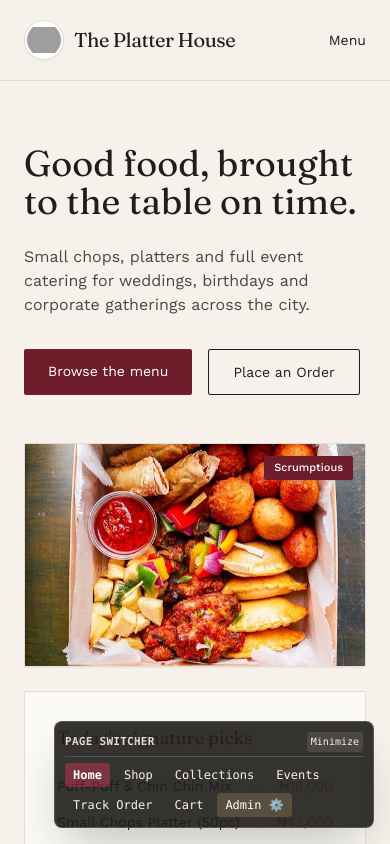
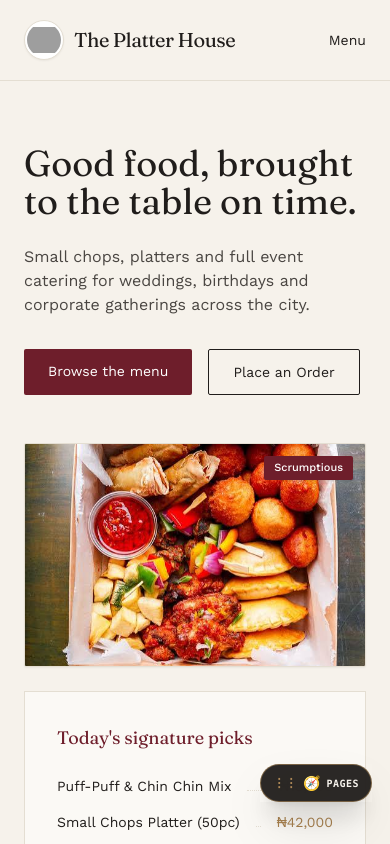
Before and after one commit to DavidAjayiA/THE-PLATTER-HOUSE, a React (Vite) app: page / in a window 390 px wide. Shown: the top 844 px of the page. Built offline with nearby package versions, Linux system fonts and the light colour scheme; grey boxes are pictures that could not be loaded.

Commit message:
feat: make page switcher touch-draggable and collapsible on mobile devices

```diff
--- a/App.jsx
+++ b/App.jsx
@@ -1,4 +1,4 @@
-import { useState, useEffect } from "react";
+import { useState, useEffect, useRef } from "react";
 import CateringHome from "./CateringHome";
 import ShopPage from "./ShopPage";
 import CollectionsPage from "./CollectionsPage";
@@ -60,79 +60,190 @@ export default function App() {
     <div className="relative">
       {renderCurrentPage()}
 
-      {/* Development Quick Navigation Bar */}
-      <div className="fixed bottom-4 right-4 z-50 bg-[#201D1B] text-[#F6F2EB] shadow-2xl rounded-lg p-2.5 text-xs font-mono border border-[#E4DED2]/20 max-w-xs transition-all opacity-90 hover:opacity-100">
-        <div className="flex items-center justify-between gap-3 mb-1.5 pb-1 border-b border-[#E4DED2]/20">
-          <span className="font-semibold tracking-wide text-[11px] text-[#E4DED2]">PAGE SWITCHER</span>
+      {/* Touch & Mouse Draggable Movable Page Switcher */}
+      <DraggablePageSwitcher currentHash={currentHash} navigateTo={navigateTo} />
+    </div>
+  );
+}
+
+function DraggablePageSwitcher({ currentHash, navigateTo }) {
+  const [isOpen, setIsOpen] = useState(false);
+  const [position, setPosition] = useState(() => {
+    if (typeof window !== "undefined") {
+      return {
+        x: Math.max(12, window.innerWidth - 130),
+        y: Math.max(12, window.innerHeight - 80),
+      };
+    }
+    return { x: 20, y: 100 };
+  });
+
+  const isDraggingRef = useRef(false);
+  const hasMovedRef = useRef(false);
+  const dragStartRef = useRef({ startX: 0, startY: 0, origX: 0, origY: 0 });
+  const containerRef = useRef(null);
+
+  // Handle Drag Start
+  const handleStart = (clientX, clientY) => {
+    isDraggingRef.current = true;
+    hasMovedRef.current = false;
+    dragStartRef.current = {
+      startX: clientX,
+      startY: clientY,
+      origX: position.x,
+      origY: position.y,
+    };
+  };
+
+  // Handle Drag Move with Screen Boundary Clamping
+  const handleMove = (clientX, clientY) => {
+    if (!isDraggingRef.current) return;
+    const dx = clientX - dragStartRef.current.startX;
+    const dy = clientY - dragStartRef.current.startY;
+
+    if (Math.abs(dx) > 3 || Math.abs(dy) > 3) {
+      hasMovedRef.current = true;
+    }
+
+    const elemWidth = containerRef.current?.offsetWidth || 140;
+    const elemHeight = containerRef.current?.offsetHeight || 44;
+
+    const maxX = window.innerWidth - elemWidth - 10;
+    const maxY = window.innerHeight - elemHeight - 10;
+
+    const newX = Math.min(Math.max(10, dragStartRef.current.origX + dx), maxX);
+    const newY = Math.min(Math.max(10, dragStartRef.current.origY + dy), maxY);
+
+    setPosition({ x: newX, y: newY });
+  };
+
+  const handleEnd = () => {
+    isDraggingRef.current = false;
+  };
+
+  // Touch Handlers for Mobile Phones
+  const onTouchStart = (e) => {
+    const t = e.touches[0];
+    handleStart(t.clientX, t.clientY);
+  };
+
+  const onTouchMove = (e) => {
+    if (!isDraggingRef.current) return;
+    const t = e.touches[0];
+    handleMove(t.clientX, t.clientY);
+  };
+
+  // Mouse Handlers for Desktop
+  const onMouseDown = (e) => {
+    if (e.button !== 0) return;
+    handleStart(e.clientX, e.clientY);
+
+    const onMouseMove = (ev) => handleMove(ev.clientX, ev.clientY);
+    const onMouseUp = () => {
+      handleEnd();
+      window.removeEventListener("mousemove", onMouseMove);
+      window.removeEventListener("mouseup", onMouseUp);
+    };
+
+    window.addEventListener("mousemove", onMouseMove);
+    window.addEventListener("mouseup", onMouseUp);
+  };
+
+  return (
+    <div
+      ref={containerRef}
+      style={{
+        left: `${position.x}px`,
+        top: `${position.y}px`,
+        touchAction: "none",
+      }}
+      className="fixed z-50 select-none shadow-2xl transition-shadow"
+    >
+      {!isOpen ? (
+        // Minimized Movable Pill Bubble (Takes almost zero screen space)
+        <div
+          onMouseDown={onMouseDown}
+          onTouchStart={onTouchStart}
+          onTouchMove={onTouchMove}
+          onTouchEnd={handleEnd}
+          onClick={() => {
+            if (!hasMovedRef.current) setIsOpen(true);
+          }}
+          className="flex items-center gap-1.5 px-3 py-2 rounded-full bg-[#201D1B] text-[#F6F2EB] border border-[#A9824F]/60 cursor-grab active:cursor-grabbing hover:scale-105 active:scale-95 transition-transform backdrop-blur-md opacity-95 hover:opacity-100 shadow-xl"
+          title="Drag anywhere on your phone screen, tap to open pages"
+        >
+          <span className="text-[#A9824F] font-bold text-xs">⋮⋮</span>
+          <span className="text-sm">🧭</span>
+          <span className="text-[10px] font-mono font-bold uppercase tracking-wider text-[#F6F2EB]">
+            Pages
+          </span>
+        </div>
+      ) : (
+        // Expanded Movable Menu Card
+        <div className="bg-[#201D1B] text-[#F6F2EB] rounded-xl p-3 text-xs font-mono border border-[#A9824F]/40 max-w-xs shadow-2xl backdrop-blur-md">
+          {/* Draggable Header Grip */}
+          <div
+            onMouseDown={onMouseDown}
+            onTouchStart={onTouchStart}
+            onTouchMove={onTouchMove}
+            onTouchEnd={handleEnd}
+            className="flex items-center justify-between gap-3 mb-2 pb-1.5 border-b border-white/10 cursor-grab active:cursor-grabbing text-[11px] text-[#A9824F]"
+          >
+            <div className="flex items-center gap-1.5 font-bold tracking-wider uppercase">
+              <span>⋮⋮</span>
+              <span>PAGE SWITCHER</span>
+            </div>
             <button
-            onClick={() => setShowDevNav(!showDevNav)}
-            className="hover:text-white px-1 py-0.5 rounded text-[10px] bg-white/10"
+              onClick={() => {
+                if (!hasMovedRef.current) setIsOpen(false);
+              }}
+              className="text-[10px] px-2 py-0.5 rounded bg-white/10 hover:bg-white/20 text-[#E4DED2] cursor-pointer"
             >
-            {showDevNav ? "Minimize" : "Pages"}
+              Minimize ✕
             </button>
           </div>
 
-        {showDevNav && (
+          {/* Quick Page Links */}
           <div className="flex flex-wrap gap-1.5">
+            {[
+              { label: "Home", hash: "#" },
+              { label: "Shop", hash: "#shop" },
+              { label: "Collections", hash: "#collections" },
+              { label: "Events", hash: "#events" },
+              { label: "Track", hash: "#track" },
+              { label: "Cart", hash: "#cart" },
+              { label: "Admin ⚙️", hash: "#admin", admin: true },
+            ].map((p) => {
+              const isActive =
+                p.hash === "#"
+                  ? currentHash === "#" || currentHash === ""
+                  : currentHash.startsWith(p.hash);
+              return (
                 <button
-              onClick={() => navigateTo("#")}
-              className={`px-2 py-1 rounded transition-colors ${
-                currentHash === "#" || currentHash === "" ? "bg-[#6E1E2B] text-white font-bold" : "hover:bg-white/10"
+                  key={p.label}
+                  onClick={() => {
+                    navigateTo(p.hash);
+                    setIsOpen(false); // Auto-close on selection on mobile for full view
+                  }}
+                  className={`px-2.5 py-1 rounded text-xs transition-colors cursor-pointer ${
+                    isActive
+                      ? "bg-[#6E1E2B] text-white font-bold shadow-sm"
+                      : p.admin
+                      ? "bg-[#A9824F]/30 text-white hover:bg-[#A9824F]/50"
+                      : "bg-white/5 hover:bg-white/15 text-[#E4DED2]"
                   }`}
                 >
-              Home
+                  {p.label}
                 </button>
-            <button
-              onClick={() => navigateTo("#shop")}
-              className={`px-2 py-1 rounded transition-colors ${
-                currentHash.startsWith("#shop") ? "bg-[#6E1E2B] text-white font-bold" : "hover:bg-white/10"
-              }`}
-            >
-              Shop
-            </button>
-            <button
-              onClick={() => navigateTo("#collections")}
-              className={`px-2 py-1 rounded transition-colors ${
-                currentHash.startsWith("#collections") ? "bg-[#6E1E2B] text-white font-bold" : "hover:bg-white/10"
-              }`}
-            >
-              Collections
-            </button>
-            <button
-              onClick={() => navigateTo("#events")}
-              className={`px-2 py-1 rounded transition-colors ${
-                currentHash.startsWith("#events") ? "bg-[#6E1E2B] text-white font-bold" : "hover:bg-white/10"
-              }`}
-            >
-              Events
-            </button>
-            <button
-              onClick={() => navigateTo("#track")}
-              className={`px-2 py-1 rounded transition-colors ${
-                currentHash.startsWith("#track") ? "bg-[#6E1E2B] text-white font-bold" : "hover:bg-white/10"
-              }`}
-            >
-              Track Order
-            </button>
-            <button
-              onClick={() => navigateTo("#cart")}
-              className={`px-2 py-1 rounded transition-colors ${
-                currentHash.startsWith("#cart") ? "bg-[#6E1E2B] text-white font-bold" : "hover:bg-white/10"
-              }`}
-            >
-              Cart
-            </button>
-            <button
-              onClick={() => navigateTo("#admin")}
-              className={`px-2 py-1 rounded transition-colors ${
-                currentHash.startsWith("#admin") ? "bg-[#6E1E2B] text-white font-bold" : "bg-[#A9824F]/30 hover:bg-[#A9824F]/50 text-white"
-              }`}
-            >
-              Admin ⚙️
-            </button>
+              );
+            })}
+          </div>
+
+          <p className="text-[9px] text-[#888] text-center mt-2 pt-1 border-t border-white/5">
+            Hold & drag anywhere on your screen
+          </p>
         </div>
       )}
     </div>
-    </div>
   );
 }
```
Lines whose indentation alone changed are shown as unchanged.
